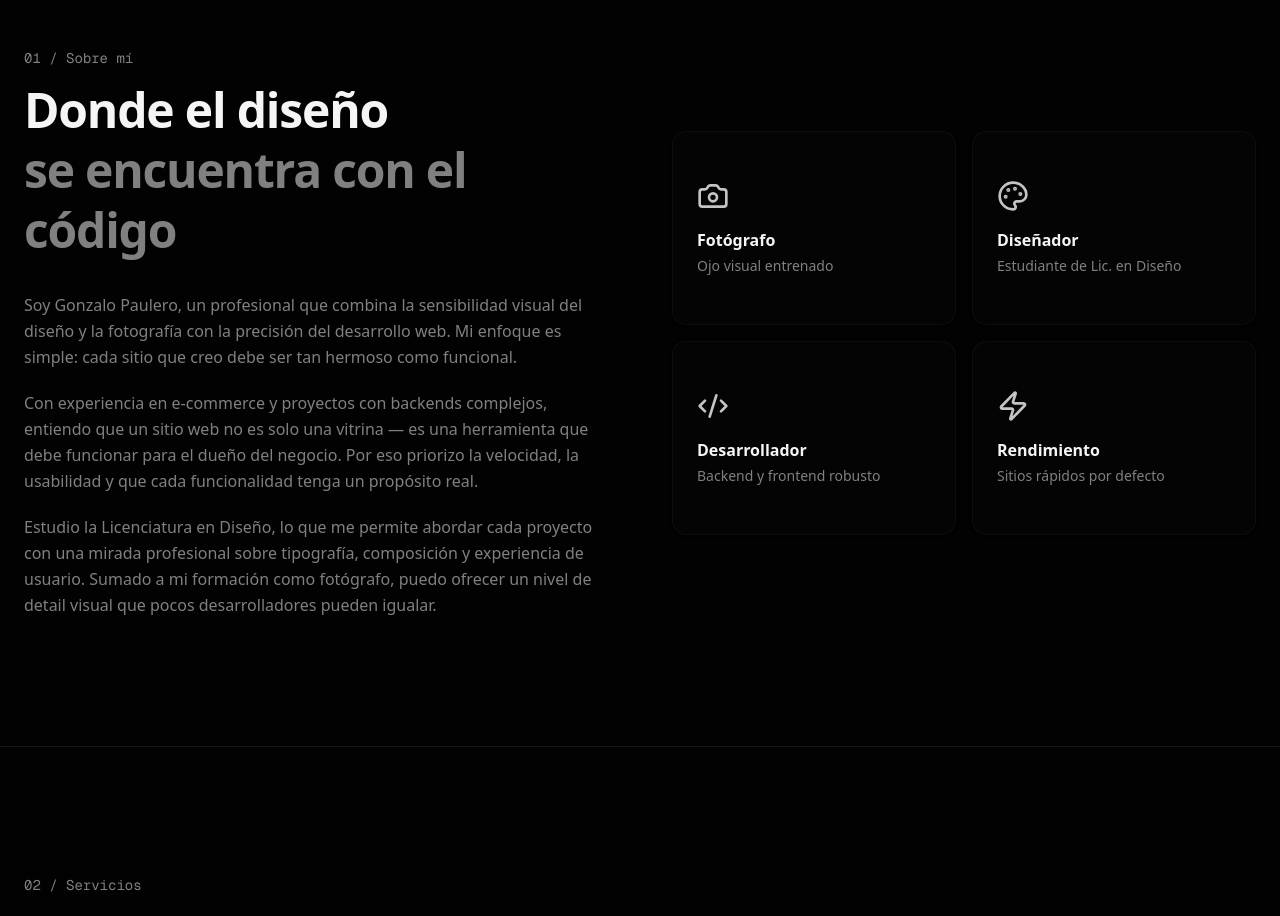
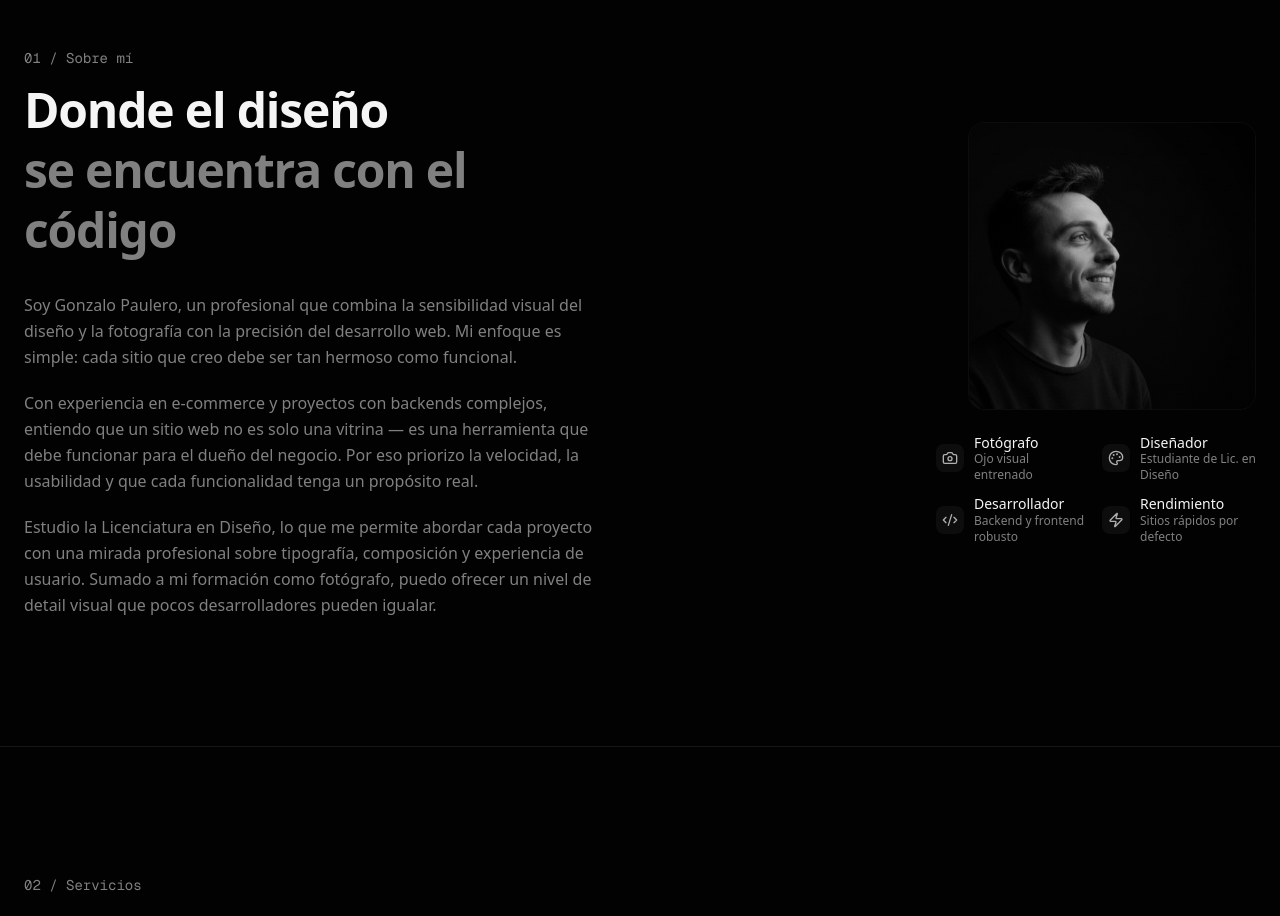
Before and after one commit to gpaulero/paulerostudio, a Next.js app: page / in a window 1280 px wide. Shown: the part 880-1796 px from the top of the page. Built offline with nearby package versions, Linux system fonts and the light colour scheme.

Commit message:
8060b9e0-e637-4dce-a7d1-a812f029282b

```diff
--- a/src/app/page.tsx
+++ b/src/app/page.tsx
@@ -340,7 +340,16 @@ function About() {
             </div>
           </div>
 
-          <div className="grid grid-cols-2 gap-4">
+          <div className="flex flex-col items-center lg:items-end gap-6">
+            <div className="relative w-64 h-64 sm:w-72 sm:h-72 rounded-2xl overflow-hidden border border-border/50">
+              <img
+                src="/gonzalo-photo.png"
+                alt="Gonzalo Paulero"
+                className="w-full h-full object-cover"
+              />
+              <div className="absolute inset-0 bg-gradient-to-t from-background/40 to-transparent" />
+            </div>
+            <div className="grid grid-cols-2 gap-3 w-full max-w-xs">
               {highlights.map((item, i) => (
                 <motion.div
                   key={item.label}
@@ -348,18 +357,18 @@ function About() {
                   whileInView={{ opacity: 1, y: 0 }}
                   viewport={{ once: true }}
                   transition={{ delay: i * 0.1, duration: 0.5 }}
+                  className="flex items-center gap-2.5"
                 >
-                <Card className="bg-card/50 border-border/50 hover:border-foreground/20 transition-colors h-full">
-                  <CardContent className="p-6">
-                    <item.icon className="w-8 h-8 mb-4 text-foreground/80" />
-                    <h3 className="font-semibold text-base">{item.label}</h3>
-                    <p className="text-sm text-muted-foreground mt-1">
-                      {item.desc}
-                    </p>
-                  </CardContent>
-                </Card>
+                  <div className="p-1.5 rounded-md bg-foreground/5 shrink-0">
+                    <item.icon className="w-4 h-4 text-foreground/70" />
+                  </div>
+                  <div>
+                    <p className="text-sm font-medium leading-tight">{item.label}</p>
+                    <p className="text-xs text-muted-foreground">{item.desc}</p>
+                  </div>
                 </motion.div>
               ))}
+            </div>
           </div>
         </div>
       </div>
```
Also changed, not shown: public/gonzalo-photo.png (added), upload/pasted_image_1780491845321.png (added). Lines whose indentation alone changed are shown as unchanged.
